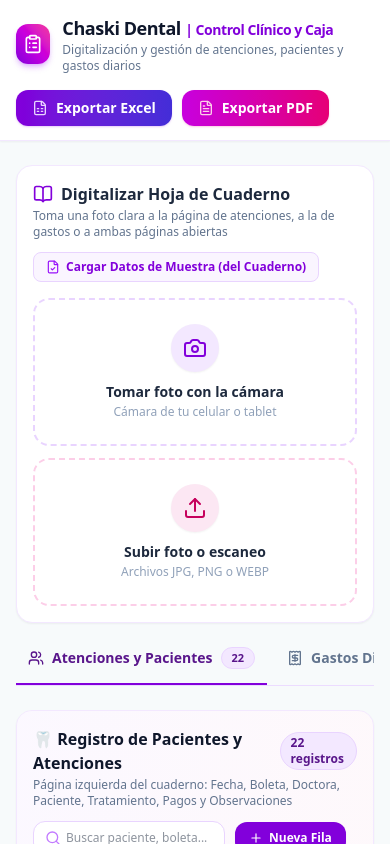
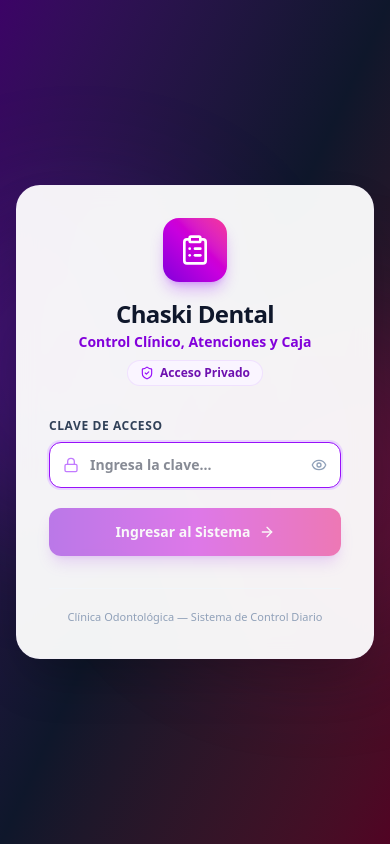
Before and after one commit to yKoutl/dentalanto, a React (Vite) app: page / in a window 390 px wide. Shown: the top 844 px of the page. Built offline with nearby package versions, Linux system fonts and the light colour scheme; no server answers.

Commit message:
feat: login con clave de acceso protegida en .env y boton de cerrar sesion

```diff
--- a/src/App.tsx
+++ b/src/App.tsx
@@ -1,5 +1,6 @@
-import React, { useState, useMemo } from 'react';
+import React, { useState, useMemo, useEffect } from 'react';
 import { Navbar } from './components/Navbar';
+import { Login } from './components/Login';
 import { UploadSection } from './components/UploadSection';
 import { AtencionesTable } from './components/AtencionesTable';
 import { GastosTable } from './components/GastosTable';
@@ -11,6 +12,10 @@ import { SAMPLE_ATENCIONES, SAMPLE_GASTOS } from './data/sampleData';
 import { Users, Receipt, Wallet } from 'lucide-react';
 
 export function App() {
+  const [isAuthenticated, setIsAuthenticated] = useState<boolean>(() => {
+    return localStorage.getItem('chaski_dental_auth') === 'true';
+  });
+
   const [atenciones, setAtenciones] = useState<AtencionItem[]>(SAMPLE_ATENCIONES);
   const [gastos, setGastos] = useState<GastoItem[]>(SAMPLE_GASTOS);
   const [totalGastosDeclarado, setTotalGastosDeclarado] = useState<number | undefined>(900);
@@ -21,6 +26,11 @@ export function App() {
   const [scanProgress, setScanProgress] = useState('');
   const [errorMessage, setErrorMessage] = useState<string | null>(null);
   const [successMessage, setSuccessMessage] = useState<string | null>(null);
+
+  const handleLogout = () => {
+    localStorage.removeItem('chaski_dental_auth');
+    setIsAuthenticated(false);
+  };
 
   const cuadre: CuadreCaja = useMemo(() => {
     const totalIngresosEfectivo = atenciones.reduce((acc, curr) => acc + (Number(curr.efectivo) || 0), 0);
@@ -97,11 +107,17 @@ export function App() {
     setSuccessMessage('Reporte PDF formal generado con éxito.');
   };
 
+  // Si no ha iniciado sesión, mostrar pantalla de bloqueo / login
+  if (!isAuthenticated) {
+    return <Login onLoginSuccess={() => setIsAuthenticated(true)} />;
+  }
+
   return (
     <div className="min-h-screen bg-slate-50/80 flex flex-col">
       <Navbar
         onExportExcel={handleExportExcel}
         onExportPdf={handleExportPdf}
+        onLogout={handleLogout}
         hasData={atenciones.length > 0 || gastos.length > 0}
         totalAtenciones={atenciones.length}
         totalGastos={gastos.length}
--- /dev/null
+++ b/src/components/Login.tsx
@@ -0,0 +1,114 @@
+import React, { useState } from 'react';
+import { Lock, Eye, EyeOff, ArrowRight, ShieldCheck, ClipboardList } from 'lucide-react';
+
+interface LoginProps {
+  onLoginSuccess: () => void;
+}
+
+export const Login: React.FC<LoginProps> = ({ onLoginSuccess }) => {
+  const [password, setPassword] = useState('');
+  const [showPassword, setShowPassword] = useState(false);
+  const [error, setError] = useState(false);
+  const [isSubmitting, setIsSubmitting] = useState(false);
+
+  const expectedPassword = import.meta.env.VITE_APP_PASSWORD || '031226';
+
+  const handleSubmit = (e: React.FormEvent) => {
+    e.preventDefault();
+    setIsSubmitting(true);
+    setError(false);
+
+    setTimeout(() => {
+      if (password.trim() === expectedPassword.trim()) {
+        localStorage.setItem('chaski_dental_auth', 'true');
+        onLoginSuccess();
+      } else {
+        setError(true);
+        setIsSubmitting(false);
+      }
+    }, 200);
+  };
+
+  return (
+    <div className="min-h-screen bg-gradient-to-br from-purple-950 via-slate-900 to-pink-950 flex items-center justify-center p-4 sm:p-6 relative overflow-hidden">
+      {/* Círculos decorativos de fondo */}
+      <div className="absolute top-1/4 -left-20 w-80 h-80 bg-purple-600/20 rounded-full blur-3xl pointer-events-none" />
+      <div className="absolute bottom-1/4 -right-20 w-80 h-80 bg-pink-600/20 rounded-full blur-3xl pointer-events-none" />
+
+      <div className="w-full max-w-md bg-white/95 backdrop-blur-md rounded-3xl border border-purple-100/30 p-8 shadow-2xl relative z-10">
+        <div className="flex flex-col items-center text-center mb-8">
+          <div className="w-16 h-16 rounded-2xl bg-gradient-to-tr from-purple-700 via-fuchsia-600 to-pink-500 flex items-center justify-center text-white shadow-lg shadow-purple-600/30 mb-4">
+            <ClipboardList className="w-8 h-8" />
+          </div>
+
+          <h1 className="text-2xl font-black text-slate-900 tracking-tight">
+            Chaski Dental
+          </h1>
+          <p className="text-sm font-semibold text-purple-700 mt-0.5">
+            Control Clínico, Atenciones y Caja
+          </p>
+          <div className="mt-2 inline-flex items-center gap-1.5 px-3 py-1 rounded-full bg-purple-50 text-purple-800 text-xs font-semibold border border-purple-200/60">
+            <ShieldCheck className="w-3.5 h-3.5 text-purple-600" />
+            <span>Acceso Privado</span>
+          </div>
+        </div>
+
+        <form onSubmit={handleSubmit} className="space-y-5">
+          <div>
+            <label className="block text-xs font-bold text-slate-700 uppercase tracking-wider mb-2">
+              Clave de Acceso
+            </label>
+            <div className="relative">
+              <div className="absolute inset-y-0 left-0 pl-3.5 flex items-center pointer-events-none text-purple-400">
+                <Lock className="w-4 h-4" />
+              </div>
+              <input
+                type={showPassword ? 'text' : 'password'}
+                autoFocus
+                value={password}
+                onChange={(e) => {
+                  setPassword(e.target.value);
+                  if (error) setError(false);
+                }}
+                placeholder="Ingresa la clave..."
+                className={`w-full pl-10 pr-11 py-3 text-sm rounded-xl border bg-slate-50/50 text-slate-900 font-semibold focus:outline-none focus:bg-white transition-all ${
+                  error
+                    ? 'border-rose-400 focus:border-rose-500 focus:ring-2 focus:ring-rose-200'
+                    : 'border-purple-200 focus:border-purple-600 focus:ring-2 focus:ring-purple-200'
+                }`}
+              />
+              <button
+                type="button"
+                onClick={() => setShowPassword(!showPassword)}
+                className="absolute inset-y-0 right-0 pr-3.5 flex items-center text-slate-400 hover:text-purple-700 transition cursor-pointer"
+              >
+                {showPassword ? <EyeOff className="w-4 h-4" /> : <Eye className="w-4 h-4" />}
+              </button>
+            </div>
+
+            {error && (
+              <p className="text-xs font-semibold text-rose-600 mt-2 flex items-center gap-1 animate-pulse">
+                <span>⚠️ Clave incorrecta. Por favor vuelve a intentar.</span>
+              </p>
+            )}
+          </div>
+
+          <button
+            type="submit"
+            disabled={!password || isSubmitting}
+            className="w-full inline-flex items-center justify-center gap-2 py-3.5 px-4 rounded-xl bg-gradient-to-r from-purple-700 via-fuchsia-600 to-pink-600 hover:from-purple-800 hover:to-pink-700 text-white font-bold text-sm shadow-lg shadow-purple-700/25 active:scale-[0.98] transition cursor-pointer disabled:opacity-50 disabled:cursor-not-allowed"
+          >
+            <span>Ingresar al Sistema</span>
+            <ArrowRight className="w-4 h-4" />
+          </button>
+        </form>
+
+        <div className="mt-8 pt-5 border-t border-slate-100 text-center">
+          <p className="text-[11px] text-slate-400">
+            Clínica Odontológica — Sistema de Control Diario
+          </p>
+        </div>
+      </div>
+    </div>
+  );
+};
--- a/src/components/Navbar.tsx
+++ b/src/components/Navbar.tsx
@@ -1,9 +1,10 @@
 import React from 'react';
-import { FileSpreadsheet, FileText, ClipboardList } from 'lucide-react';
+import { FileSpreadsheet, FileText, ClipboardList, LogOut } from 'lucide-react';
 
 interface NavbarProps {
   onExportExcel: () => void;
   onExportPdf: () => void;
+  onLogout: () => void;
   hasData: boolean;
   totalAtenciones: number;
   totalGastos: number;
@@ -12,6 +13,7 @@ interface NavbarProps {
 export const Navbar: React.FC<NavbarProps> = ({
   onExportExcel,
   onExportPdf,
+  onLogout,
   hasData,
   totalAtenciones,
   totalGastos
@@ -47,7 +49,7 @@ export const Navbar: React.FC<NavbarProps> = ({
           <button
             onClick={onExportExcel}
             disabled={!hasData}
-            className={`inline-flex items-center gap-2 px-4 py-2 rounded-xl text-sm font-semibold transition-all shadow-xs ${
+            className={`inline-flex items-center gap-2 px-3.5 py-2 rounded-xl text-sm font-semibold transition-all shadow-xs ${
               hasData
                 ? 'bg-gradient-to-r from-purple-700 to-indigo-700 hover:from-purple-800 hover:to-indigo-800 text-white shadow-purple-700/20 active:scale-95 cursor-pointer'
                 : 'bg-slate-100 text-slate-400 cursor-not-allowed border border-slate-200'
@@ -55,13 +57,13 @@ export const Navbar: React.FC<NavbarProps> = ({
             title="Descargar en formato Excel (.xlsx)"
           >
             <FileSpreadsheet className="w-4 h-4 text-purple-200" />
-            <span>Exportar Excel</span>
+            <span>Excel</span>
           </button>
 
           <button
             onClick={onExportPdf}
             disabled={!hasData}
-            className={`inline-flex items-center gap-2 px-4 py-2 rounded-xl text-sm font-semibold transition-all shadow-xs ${
+            className={`inline-flex items-center gap-2 px-3.5 py-2 rounded-xl text-sm font-semibold transition-all shadow-xs ${
               hasData
                 ? 'bg-gradient-to-r from-fuchsia-600 to-pink-600 hover:from-fuchsia-700 hover:to-pink-700 text-white shadow-pink-600/20 active:scale-95 cursor-pointer'
                 : 'bg-slate-100 text-slate-400 cursor-not-allowed border border-slate-200'
@@ -69,7 +71,17 @@ export const Navbar: React.FC<NavbarProps> = ({
             title="Descargar en formato PDF formal"
           >
             <FileText className="w-4 h-4 text-pink-200" />
-            <span>Exportar PDF</span>
+            <span>PDF</span>
+          </button>
+
+          <div className="h-6 w-px bg-slate-200 mx-1 hidden sm:block" />
+
+          <button
+            onClick={onLogout}
+            className="p-2 rounded-xl text-slate-400 hover:text-rose-600 hover:bg-rose-50 transition cursor-pointer"
+            title="Cerrar sesión"
+          >
+            <LogOut className="w-4 h-4" />
           </button>
         </div>
       </div>
```
Also changed, not shown: 1 other file (tests, documents, lock files or other folders).
